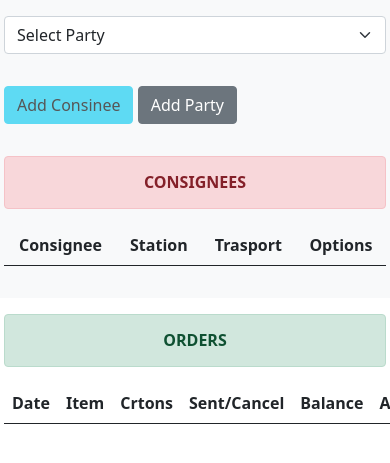
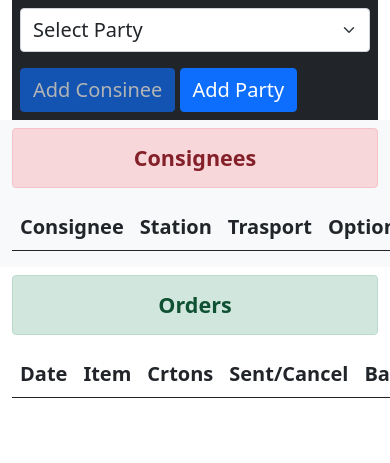
Before and after one commit to mkindia/order-m, a Django app: page / in a window 390 px wide. Shown: the top 463 px of that part. Run offline with Django 3.2, Linux system fonts and the light colour scheme; data comes from the database, SQL or seed files in the repository; lists and menus that the app fills with data are empty; the page is wider than the window, and the part outside it is not shown; some libraries are stand-ins or nearby versions.

Commit message:
change layout

```diff
--- a/makeorders/templates/for_data.html
+++ b/makeorders/templates/for_data.html
@@ -1,6 +1,6 @@
 
         {% for orders in order %}
-        <tr class="text-center" {% if orders.ordered_cartons == orders.sent_cancel %}
+        <tr class="text-center fs-4" {% if orders.ordered_cartons == orders.sent_cancel %}
         style="background-color:#e0fbea;" {% else %} style="background-color: #FFFFFF;" {% endif %}>
                <td>
                         {{ orders.orderdate}}
@@ -21,7 +21,7 @@
                 <td>
                                  <!-- Button trigger modal -->
 
-                        <input type="button" {% if orders.sent_cancel == 0 %} disabled=true {% endif %} class="btn btn-outline-success btn-sm" data-bs-toggle="modal"
+                        <input type="button" {% if orders.sent_cancel == 0 %} disabled=true {% endif %} class="btn btn-success btn-sm" data-bs-toggle="modal"
                         data-bs-target="#sent_datails" id="sentdetailbtn" atb={{ orders.id }} value="Details" >
 
 
@@ -29,7 +29,7 @@
 
                        <form action="{% url 'addsent' orders.id %}" method="GET" class="d-inline" >
 
-                                        <input class="btn btn-outline-primary btn-sm" type="submit"
+                                        <input class="btn btn-primary btn-sm" type="submit"
                                         {% if orders.ordered_cartons == orders.sent_cancel %} disabled=true  {% endif %} value="Send">
                          </form>
 
--- a/makeorders/templates/newclients.html
+++ b/makeorders/templates/newclients.html
@@ -11,27 +11,27 @@
 
 <body>
 
-    <div class="container-xl-fluid">
-        <div class="row">
+    <div class="container-xxl">
+        <div class="row ">
 
-            <div class="col-xl-12">
+            <div class="col-sm-12 justify-content-center">
             <form action="{% url 'add_party' %}" method="POST">
                         {% csrf_token %}
-                <div  class="row">
-
-                             <div id="confind" con-url={% url 'con_id' %}  class=" col-xl-5 p-3 bg-light">
-                                <select id="consid" class="form-select form-select-md mb-md-2 bold" name='id'>
+                <div  class="row bg-dark m-0">
+                        <div class="col-sm-5 p-2">
+                             <div id="confind" con-url={% url 'con_id' %} >
+                                <select id="consid" class="form-select fs-5" name='id'>
                                     <option class="fs-5" value="selectparty"> Select Party</option>
                                       {% for con in partys %}
                                           <option class="fs-5" value="{{ con.id }} "> {{ con.party }}</option>
                                        {% endfor %}
                                 </select>
                               </div>
+                        </div>
+                       <div class=" col-sm-7 p-2">
 
-                       <div class=" col-xl-7 p-3 bg-light ">
-
-                             <input  type="submit" id="add_consignee" class="btn btn-info" value="Add Consinee">
-                              <button  type="button" class="btn btn-secondary" data-bs-toggle="modal" data-bs-target="#add_party">
+                             <input  type="submit" id="add_consignee" class="btn btn-primary fs-5" value="Add Consinee">
+                              <button  type="button" class="btn btn-primary fs-5" data-bs-toggle="modal" data-bs-target="#add_party">
                                 Add Party
                               </button>
 
@@ -44,17 +44,17 @@
 
 
 
-            <div class="col-xl-5 p-3 bg-light">
+            <div class="col-xl-5 pt-2 bg-light">
 
                 <div id="indexForm" data-url="{% url 'for_data' %}">
                     {% csrf_token %}
 
-                    <h6 class="alert alert-danger text-center "><strong>CONSIGNEES</strong></h6>
+                    <h6 class="alert alert-danger text-center fs-4"><strong>Consignees</strong></h6>
 
 
                     <table class="table table-small" id="consi2">
                         <thead class="thead-light">
-                            <tr class="text-center">
+                            <tr class="text-center fs-5">
                                 <th scope="col">Consignee</th>
                                 <th scope="col">Station</th>
                                 <th scope="col">Trasport</th>
@@ -71,14 +71,14 @@
                 </div>
 
             </div>
-            <div class="col-xl-7 p-3">
+            <div class="col-xl-7 pt-2">
 
-                <h6 class="alert alert-success text-center"><strong>ORDERS</strong></h6>
+                <h6 class="alert alert-success text-center fs-4"><strong>Orders</strong></h6>
 
                 <form id="sentdetailform" sentdetail-url="{% url 'sent_data' %}">
                 <table class="table" id="ordertableid">
                     <thead class="thead-dark">
-                        <tr class="text-center">
+                        <tr class="text-center fs-5">
                             <th scope="col">Date </th>
                             <th scope="col">Item</th>
                             <th scope="col">Crtons</th>
@@ -145,7 +145,7 @@
             <form >
                 <table class="table" id="sentdetailtable">
                     <thead class="thead-dark">
-                        <tr class="text-center">
+                        <tr class="text-center fs-5">
                             <th scope="col">Date </th>
                             <th scope="col">Crtons</th>
                             <th scope="col">Status</th>
```
Also changed, not shown: other parts of makeorders/templates/newclients.html (+3 -3 lines), makeorders/templates/con_data.html (+9 -5 lines), static/js/ajex.js (+34 -2 lines).
